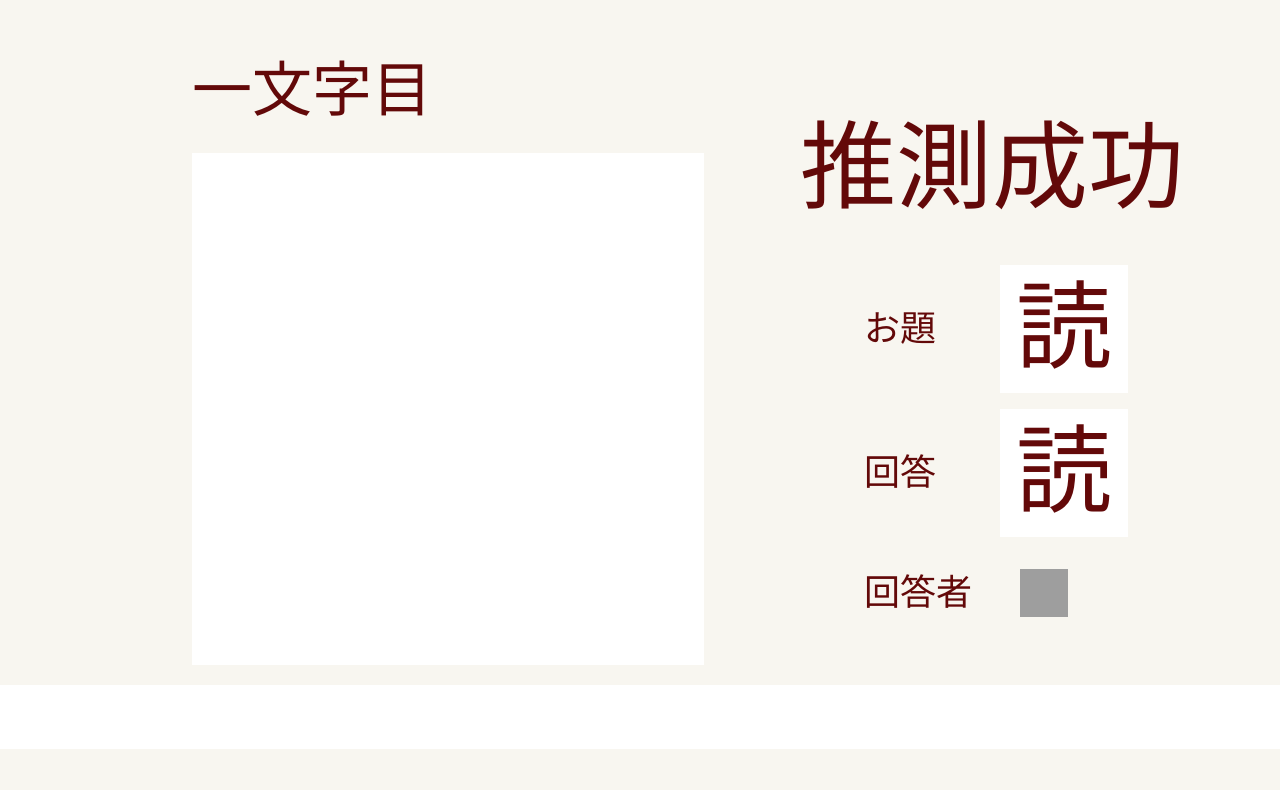
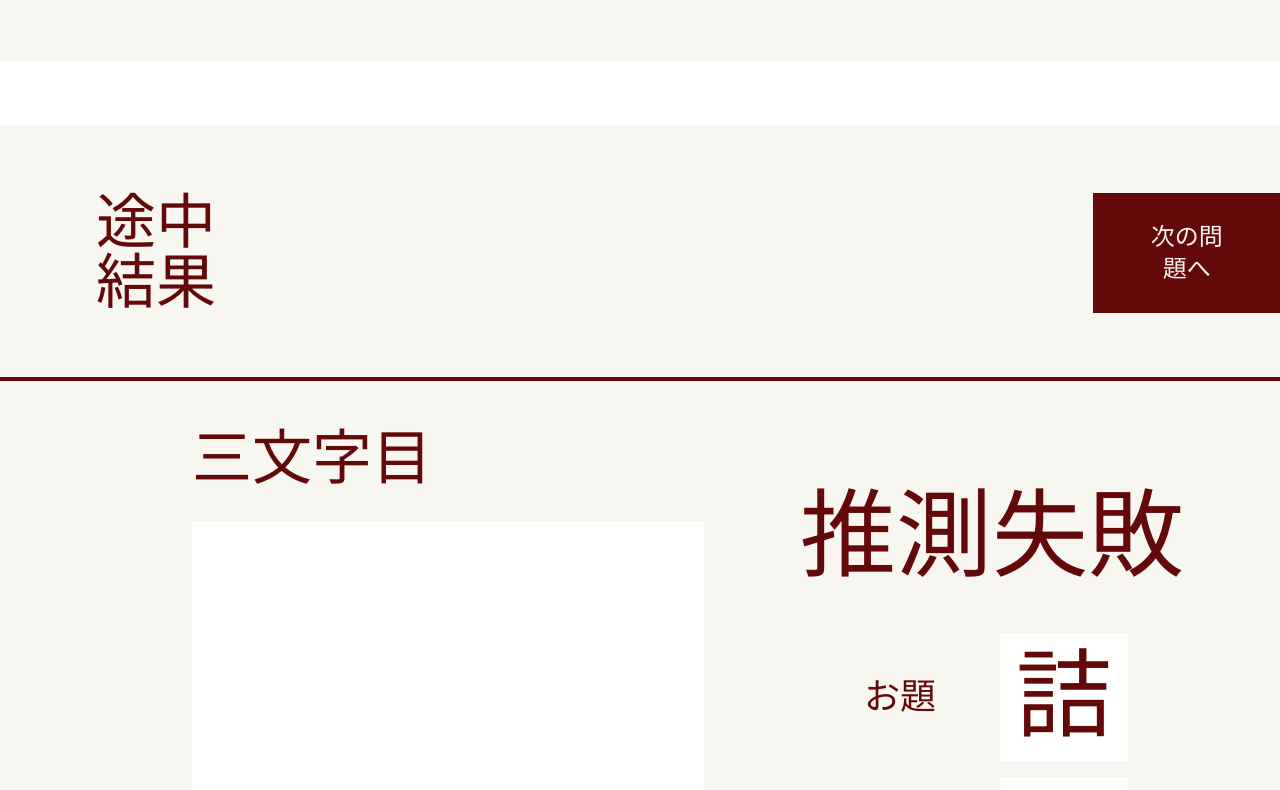
Before and after one commit to traP-jp/h26s_01, a Vue app in the folder client/: page /room/1 in a window 1280 px wide. Shown: the part 763-1553 px from the top of the page. Built offline with nearby package versions, Linux system fonts and the light colour scheme; grey boxes are pictures that could not be loaded; the HTML template or start-up script is replaced by a standard one; a web font is replaced by a local one; what openapi-fetch would draw is missing.

Commit message:
途中リザルト画面修正

```diff
--- a/client/src/components/room/Result1Moji.vue
+++ b/client/src/components/room/Result1Moji.vue
@@ -1,45 +1,40 @@
 <script setup lang="ts">
 import UserIcon from '../common/UserIcon.vue';
+export interface ResultProps  {
+  count: number
+  actualAnswer: string
+  guesserAnswer: string
+  traqId: string
+};
+defineProps<{
+  resultData: ResultProps
+  }>();
 </script>
 
 <template>
   <div class="w-full h-156 bg-background">
-    <p class="text-primary text-6xl ml-48">一文字目</p>
+    <p class="text-primary text-6xl ml-48">{{ resultData.count.toLocaleString('ja-JP-u-nu-hanidec', { useGrouping: false}) }}文字目</p>
     <div class="flex flex-row gap-24">
       <div class="w-128 h-128 bg-white mt-8 ml-48"></div>
       <!--キャンバス代わりの白正方形-->
       <!--ここにキャンバス-->
-      <!-- 回答漢字nなしver.
-        <div class="flex flex-col mt-12">
-            <p class="text-primary text-8xl">推測成功</p>
-            <div class="flex flex-row items-center gap-32 mt-24 ml-8">
-                <p class="text-primary text-4xl">お題</p>
-                <div class="w-32 h-32 bg-white flex items-center justify-center">
-                    <p class="text-primary text-8xl">読</p>
-                </div>
-            </div>
-            <div class="flex flex-row items-center gap-28 mt-16 ml-8">
-                <p class="text-primary text-4xl">回答者</p>
-                <UserIcon tra-qid="yadorigi" size="medium"/>
-            </div>
-      -->
       <div class="flex flex-col">
-        <p class="text-primary text-8xl">推測成功</p>
+        <p class="text-primary text-8xl">推測{{ resultData.actualAnswer === resultData.guesserAnswer ? '成功' : '失敗' }}</p>
         <div class="flex flex-row items-center gap-16 mt-12 ml-16">
           <p class="text-primary text-4xl">お題</p>
           <div class="w-32 h-32 bg-white flex items-center justify-center">
-            <p class="text-primary text-8xl">読</p>
+            <p class="text-primary text-8xl">{{ resultData.actualAnswer }}</p>
           </div>
         </div>
         <div class="flex flex-row items-center gap-16 mt-4 ml-16">
           <p class="text-primary text-4xl">回答</p>
           <div class="w-32 h-32 bg-white flex items-center justify-center">
-            <p class="text-primary text-8xl">読</p>
+            <p class="text-primary text-8xl">{{ resultData.guesserAnswer }}</p>
           </div>
         </div>
         <div class="flex flex-row items-center gap-12 mt-8 ml-16">
           <p class="text-primary text-4xl">回答者</p>
-          <UserIcon tra-qid="yadorigi" size="medium" />
+          <UserIcon :tra-qid=resultData.traqId size="medium" />
         </div>
       </div>
     </div>
--- a/client/src/components/room/ResultMojigoto.vue
+++ b/client/src/components/room/ResultMojigoto.vue
@@ -1,6 +1,12 @@
 <script setup lang="ts">
 import BaseButton from '../common/BaseButton.vue';
-import Result1Moji from './Result1Moji.vue';
+import Result1Moji, { type ResultProps } from './Result1Moji.vue';
+const test: ResultProps = {
+  count: 3,
+  actualAnswer: '詰',
+  guesserAnswer: '読',
+  traqId: 'yadorigi',
+}
 </script>
 
 <template>
@@ -13,7 +19,7 @@ import Result1Moji from './Result1Moji.vue';
     </div>
     <div class="w-full h-1 bg-primary mt-16"></div>
     <div class="mt-12">
-      <Result1Moji />
+      <Result1Moji :result-data="test" />
     </div>
   </div>
 </template>
--- a/client/src/views/RoomView.vue
+++ b/client/src/views/RoomView.vue
@@ -1,11 +1,9 @@
 <script setup lang="ts">
-import Result1Moji from '@/components/room/Result1Moji.vue';
 import ResultMojigoto from '@/components/room/ResultMojigoto.vue';
 import WaitingRoom from '@/components/room/waiting/WaitingRoom.vue';
 </script>
 
 <template>
   <WaitingRoom />
-  <Result1Moji />
   <ResultMojigoto />
 </template>
```
